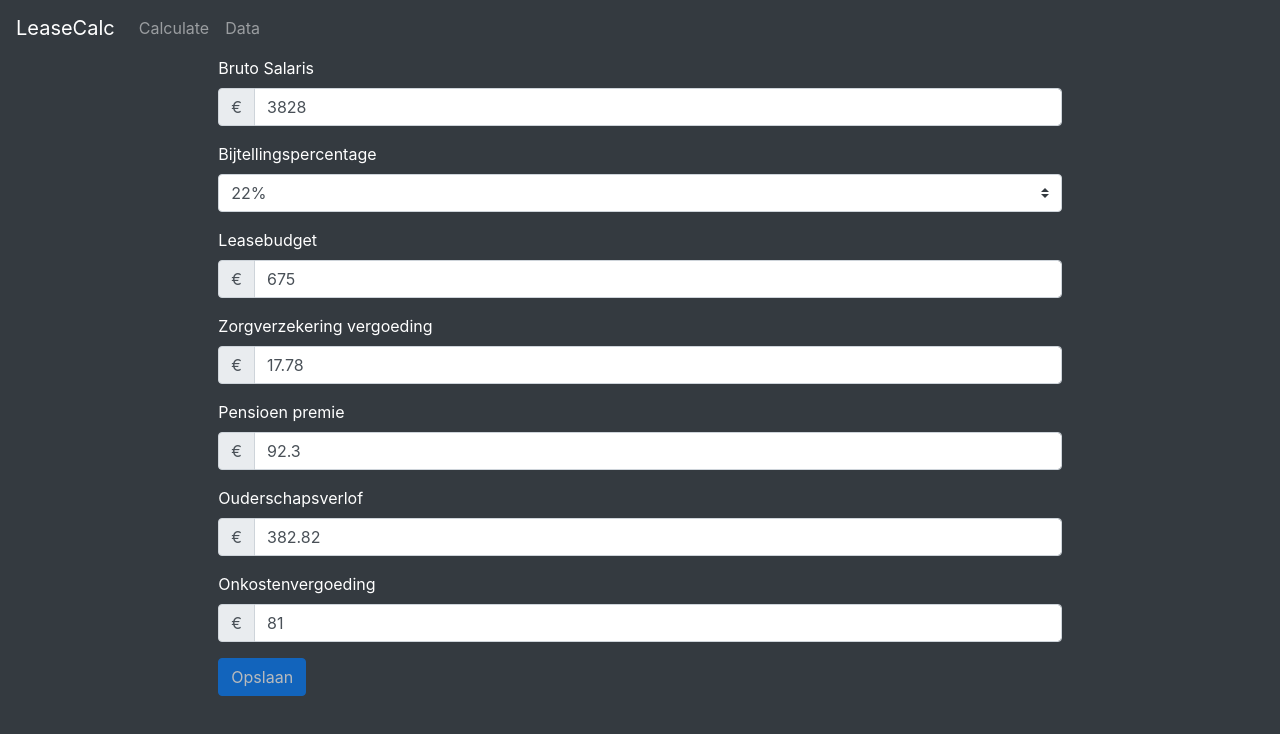
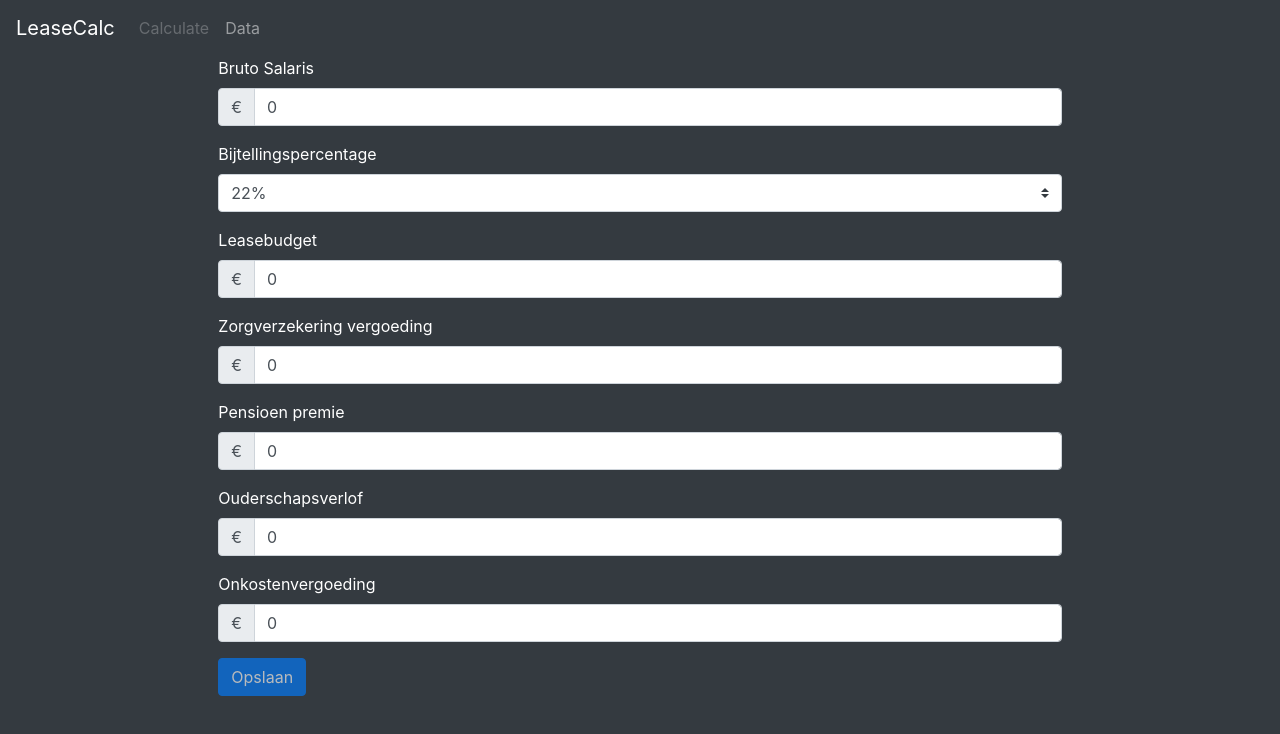
Before and after one commit to dlvandenberg/devdbe-leasecalc, an Angular app: page / in a window 1280 px wide. Shown: the top 734 px of the page. Built offline with nearby package versions, Linux system fonts and the light colour scheme.

Commit message:
Loads lease data from storage

```diff
--- a/src/app/app-routing.module.ts
+++ b/src/app/app-routing.module.ts
@@ -2,15 +2,20 @@ import { NgModule } from '@angular/core';
 import { Routes, RouterModule } from '@angular/router';
 import { CalculateComponent } from './calculate/calculate.component';
 import { DataComponent } from './data/data.component';
+import { DataGuardService } from './services/data-guard.service';
 
 const routes: Routes = [
   { path: 'data', component: DataComponent },
-  { path: 'calculate', component: CalculateComponent },
+  {
+    path: 'calculate',
+    component: CalculateComponent,
+    canActivate: [DataGuardService],
+  },
   { path: '', component: DataComponent, pathMatch: 'full' },
 ];
 
 @NgModule({
   imports: [RouterModule.forRoot(routes)],
-  exports: [RouterModule]
+  exports: [RouterModule],
 })
-export class AppRoutingModule { }
+export class AppRoutingModule {}
--- a/src/app/data/data.component.ts
+++ b/src/app/data/data.component.ts
@@ -1,69 +1,116 @@
 import { Component, OnInit } from '@angular/core';
 import { FormBuilder, FormGroup, Validators } from '@angular/forms';
 import { Data } from '../model/data.interface';
+import { Router } from '@angular/router';
 
 @Component({
   selector: 'app-data',
   templateUrl: './data.component.html',
-  styleUrls: ['./data.component.scss']
+  styleUrls: ['./data.component.scss'],
 })
 export class DataComponent implements OnInit {
   public dataForm: FormGroup;
   public data: Data = {
-    brutoSalaris: 3828,
+    brutoSalaris: 0,
     bijtelling: 22,
-    leasebudget: 675,
-    zorgverzekering: 17.78,
-    pensioen: 92.30,
-    ouderschapsverlof: 382.82,
-    onkostenvergoeding: 81
+    leasebudget: 0,
+    zorgverzekering: 0,
+    pensioen: 0,
+    ouderschapsverlof: 0,
+    onkostenvergoeding: 0,
   };
 
-  constructor(private readonly formBuilder: FormBuilder) { }
+  constructor(
+    private readonly formBuilder: FormBuilder,
+    private readonly router: Router
+  ) {}
 
   ngOnInit(): void {
-    // check localstorage
+    const parsedData = JSON.parse(localStorage.getItem('leasedata'));
+    if (parsedData != null) {
+      this.data = parsedData;
+    }
+
     this.dataForm = this.formBuilder.group({
-      brutoSalaris: this.formBuilder.control(this.data.brutoSalaris, [ Validators.required, Validators.min(0) ]),
-      bijtelling: this.formBuilder.control(this.data.bijtelling, [ Validators.required, Validators.min(0) ]),
-      leasebudget: this.formBuilder.control(this.data.leasebudget, [ Validators.required, Validators.min(0) ]),
-      zorgverzekering: this.formBuilder.control(this.data.zorgverzekering, [ Validators.required, Validators.min(0) ]),
-      pensioen: this.formBuilder.control(this.data.pensioen, [ Validators.required, Validators.min(0) ]),
-      ouderschapsverlof: this.formBuilder.control(this.data.ouderschapsverlof, [ Validators.min(0) ]),
-      onkostenvergoeding: this.formBuilder.control(this.data.onkostenvergoeding, [ Validators.min(0) ]),
+      brutoSalaris: this.formBuilder.control(this.data.brutoSalaris, [
+        Validators.required,
+        Validators.min(0),
+      ]),
+      bijtelling: this.formBuilder.control(this.data.bijtelling, [
+        Validators.required,
+        Validators.min(0),
+      ]),
+      leasebudget: this.formBuilder.control(this.data.leasebudget, [
+        Validators.required,
+        Validators.min(0),
+      ]),
+      zorgverzekering: this.formBuilder.control(this.data.zorgverzekering, [
+        Validators.required,
+        Validators.min(0),
+      ]),
+      pensioen: this.formBuilder.control(this.data.pensioen, [
+        Validators.required,
+        Validators.min(0),
+      ]),
+      ouderschapsverlof: this.formBuilder.control(this.data.ouderschapsverlof, [
+        Validators.min(0),
+      ]),
+      onkostenvergoeding: this.formBuilder.control(
+        this.data.onkostenvergoeding,
+        [Validators.min(0)]
+      ),
     });
   }
 
   public saveData(): void {
     // do something
-    console.log(this.dataForm.value);
+    localStorage.setItem('leasedata', JSON.stringify(this.dataForm.value));
+    this.router.navigate(['calculate']);
   }
 
   get bijtelling(): number {
-    return 22;
+    return this.dataForm.controls.bijtelling.value;
   }
 
   get brutoSalarisInvalid(): boolean {
-    return this.dataForm.controls.brutoSalaris.dirty && this.dataForm.controls.brutoSalaris.invalid;
+    return (
+      this.dataForm.controls.brutoSalaris.dirty &&
+      this.dataForm.controls.brutoSalaris.invalid
+    );
   }
 
   get leasebudgetInvalid(): boolean {
-    return this.dataForm.controls.leasebudget.dirty && this.dataForm.controls.leasebudget.invalid;
+    return (
+      this.dataForm.controls.leasebudget.dirty &&
+      this.dataForm.controls.leasebudget.invalid
+    );
   }
 
   get zorgverzekeringInvalid(): boolean {
-    return this.dataForm.controls.zorgverzekering.dirty && this.dataForm.controls.zorgverzekering.invalid;
+    return (
+      this.dataForm.controls.zorgverzekering.dirty &&
+      this.dataForm.controls.zorgverzekering.invalid
+    );
   }
 
   get pensioenInvalid(): boolean {
-    return this.dataForm.controls.pensioen.dirty && this.dataForm.controls.pensioen.invalid;
+    return (
+      this.dataForm.controls.pensioen.dirty &&
+      this.dataForm.controls.pensioen.invalid
+    );
   }
 
   get ouderschapsverlofInvalid(): boolean {
-    return this.dataForm.controls.ouderschapsverlof.dirty && this.dataForm.controls.ouderschapsverlof.invalid;
+    return (
+      this.dataForm.controls.ouderschapsverlof.dirty &&
+      this.dataForm.controls.ouderschapsverlof.invalid
+    );
   }
 
   get onkostenvergoedingInvalid(): boolean {
-    return this.dataForm.controls.onkostenvergoeding.dirty && this.dataForm.controls.onkostenvergoeding.invalid;
+    return (
+      this.dataForm.controls.onkostenvergoeding.dirty &&
+      this.dataForm.controls.onkostenvergoeding.invalid
+    );
   }
 }
--- a/src/app/header/header.component.html
+++ b/src/app/header/header.component.html
@@ -8,7 +8,7 @@
 
     <div class="navbar-collapse justify-content-between" [class.collapse]="collapsed">
         <div class="navbar-nav">
-            <a class="nav-item nav-link" routerLinkActive="active" routerLink="calculate">Calculate</a>
+            <a class="nav-item nav-link" routerLinkActive="active" routerLink="calculate" [class.disabled]="hasNoData()">Calculate</a>
             <a class="nav-item nav-link" routerLinkActive="active" routerLink="data">Data</a>
         </div>
     </div>
--- a/src/app/header/header.component.ts
+++ b/src/app/header/header.component.ts
@@ -5,13 +5,12 @@ import { Component, OnInit } from '@angular/core';
   templateUrl: './header.component.html',
   styleUrls: ['./header.component.scss']
 })
-export class HeaderComponent implements OnInit {
+export class HeaderComponent{
 
   public collapsed = true;
 
-  constructor() { }
-
-  ngOnInit(): void {
+  public hasNoData(): boolean {
+    const data = localStorage.getItem('leasedata');
+    return !data;
   }
-
 }
--- /dev/null
+++ b/src/app/services/data-guard.service.ts
@@ -0,0 +1,28 @@
+import { Injectable } from '@angular/core';
+import {
+  ActivatedRouteSnapshot,
+  CanActivate,
+  Router,
+  RouterStateSnapshot,
+  UrlTree,
+} from '@angular/router';
+import { Observable } from 'rxjs';
+
+@Injectable({
+  providedIn: 'root',
+})
+export class DataGuardService implements CanActivate {
+  constructor(private readonly router: Router) {}
+
+  canActivate(
+    route: ActivatedRouteSnapshot,
+    state: RouterStateSnapshot
+  ):
+    | boolean
+    | UrlTree
+    | Observable<boolean | UrlTree>
+    | Promise<boolean | UrlTree> {
+    const data = localStorage.getItem('leasedata');
+    return data ? true : this.router.createUrlTree(['data']);
+  }
+}
```
